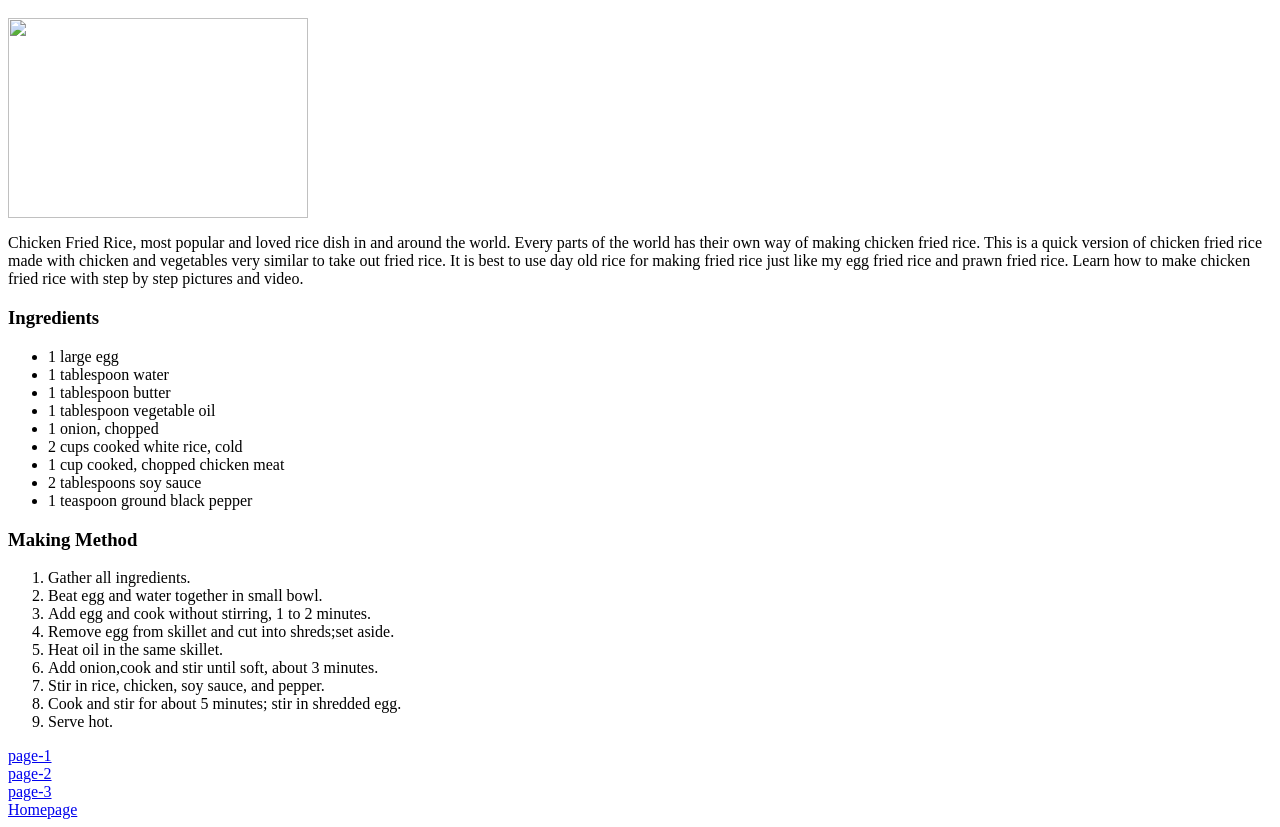
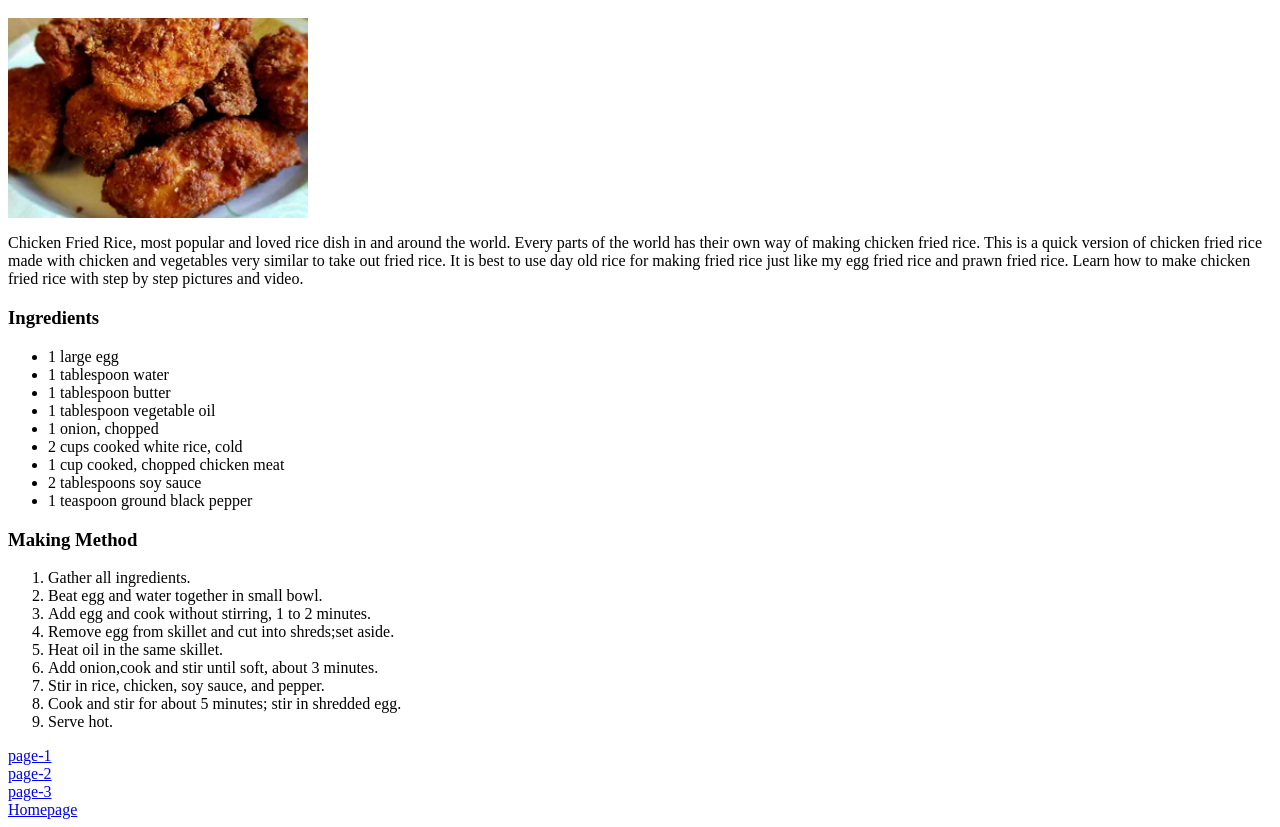
Before and after one commit to Sathishrajae/Odin_Recipes, a plain HTML site: page chickenfried.html in a window 1280 px wide. Shown: the part 48-875 px from the top of the page. Drawn offline with Linux system fonts and the light colour scheme.

Commit message:
Update chickenfried.html

```diff
--- a/chickenfried.html
+++ b/chickenfried.html
@@ -8,7 +8,7 @@
         <h1>
             1.Chicken Rice
         </h1>
-        <img src="Pic/chicken1.jpeg" width="300px" height="200px">
+        <img src="Pics/chicken1.jpeg" width="300px" height="200px">
         <p>
             Chicken Fried Rice, most popular and loved rice dish in and around the world. Every parts of the world has their own way of making chicken fried rice. This is a quick version of chicken fried rice made with chicken and vegetables very similar to take out fried rice. It is best to use day old rice for making fried rice just like my egg fried rice and prawn fried rice. Learn how to make chicken fried rice with step by step pictures and video.
 
```
